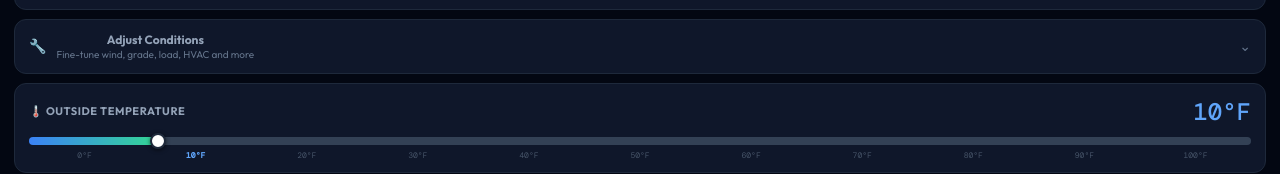
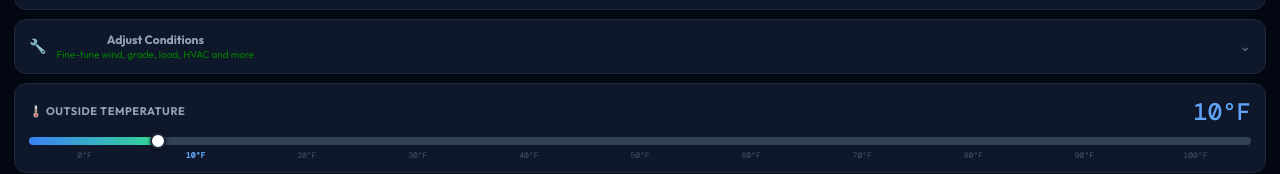
Before and after one commit to gazunni/equinox-ev-calculator, a website: page calculator.html in a window 1280 px wide. Shown: the part 323-497 px from the top of the page. Drawn offline with nearby package versions, Linux system fonts and the light colour scheme; no server answers.

Commit message:
Change adv-toggle-sub text color to green

```diff
--- a/calculator.html
+++ b/calculator.html
@@ -107,7 +107,7 @@ canvas{display:block;border-radius:8px}
 .adv-toggle-left{display:flex;align-items:center;gap:10px}
 .adv-toggle-icon{font-size:14px}
 .adv-toggle-text{font-size:12px;font-weight:700;color:#94a3b8}
-.adv-toggle-sub{font-size:10px;color:var(--text-muted);margin-top:1px}
+.adv-toggle-sub{font-size:10px;color:green;margin-top:1px}
 .adv-chevron{font-size:14px;color:var(--text-muted);transition:transform .3s}
 .adv-chevron.open{transform:rotate(180deg)}
 .adv-body{max-height:0;overflow:hidden;transition:max-height .45s cubic-bezier(.4,0,.2,1)}
```
